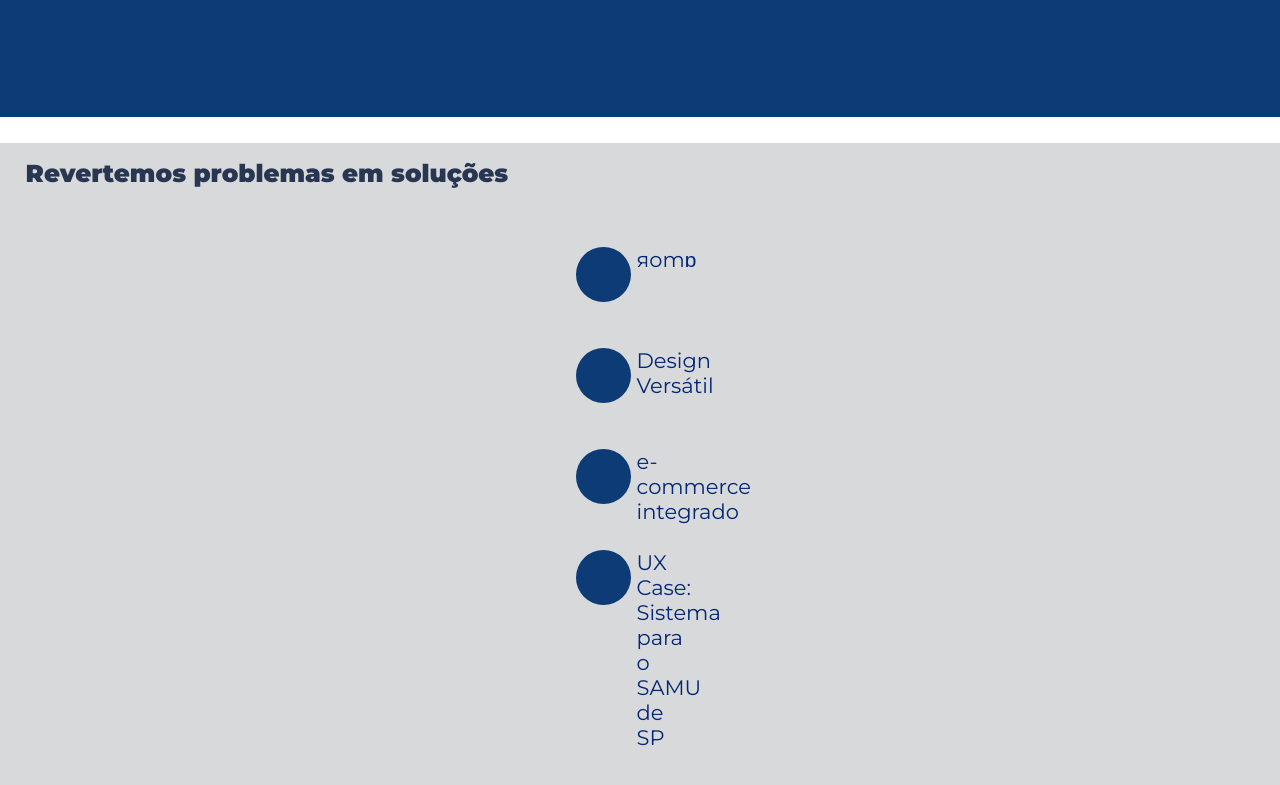
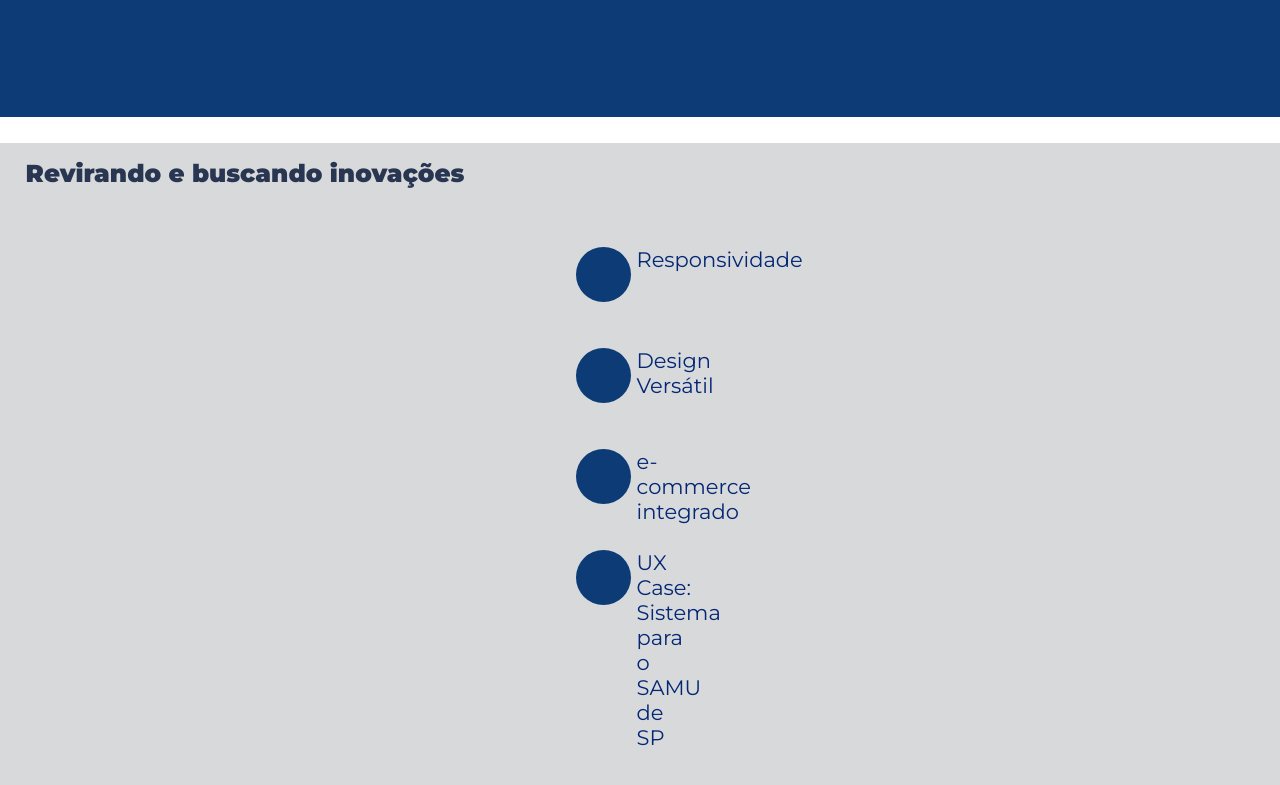
Before and after one commit to CarolineIngrid/d2.3-BuserTech, a plain HTML site: page index.html in a window 1280 px wide. Shown: the part 2585-3370 px from the top of the page. Drawn offline with Linux system fonts and the light colour scheme.

Commit message:
pagina servicos concluida

```diff
--- a/index.html
+++ b/index.html
@@ -143,7 +143,7 @@
 
     <section id="portfolio">
 
-      <h3>Revertemos problemas em soluções</h3>
+      <h3> Revirando e buscando inovações </h3>
       <div class="escopo-circulo">
         <!-- <div class="circulo"> </div>
         <div class="escopo-texto">
@@ -153,7 +153,7 @@
         <div class="escopo-texto">
           <div> column-count: 2; </div> -->
 
-        <div class="circulo"> <div class="escopo-texto">яomɒ</div> </div>
+        <div class="circulo"> <div class="escopo-texto">Responsividade</div> </div>
         <div class="circulo"> <div class="escopo-texto">Design Versátil</div></div>
         <div class="circulo"> <div class="escopo-texto">e-commerce integrado</div></div>
 
--- a/style.css
+++ b/style.css
@@ -212,10 +212,8 @@ progress{
   }
 
   .circulo:hover{
-    /* transform: rotateX(180deg); */
-    /* transform: scaleX(-1); */
     transform: rotateY(180deg);
-    /* filter: ; */
+
   }
 
   .escopo-texto{
```
